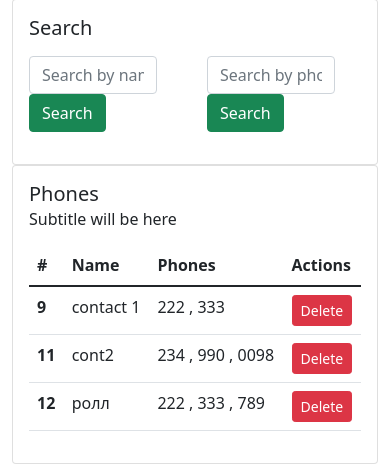
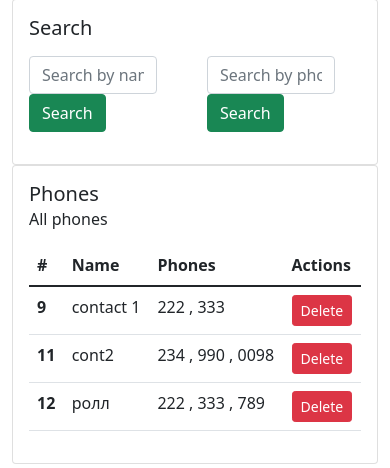
Before and after one commit to olga009-k/Addressbook, a Django app: page / in a window 390 px wide. Shown: the part 57-525 px from the top of the page. Run offline with Django 3.2, Linux system fonts and the light colour scheme; data comes from the database, SQL or seed files in the repository; both versions use the stored data as it was after the commit; some libraries are stand-ins or nearby versions.

Commit message:
phone book

```diff
--- a/src/phonebook/templates/phonebook/home.html
+++ b/src/phonebook/templates/phonebook/home.html
@@ -68,7 +68,7 @@
       <div class="card">
         <div class="card-body">
           <h5 class="card-title">Phones</h5>
-          <h6 class="card-subtitle">Subtitle will be here</h6>
+          <h6 class="card-subtitle">{{ search_message }}</h6>
           <p class="card-text">
             <table class="table">
               <thead>
--- a/src/phonebook/views.py
+++ b/src/phonebook/views.py
@@ -10,7 +10,21 @@ class HomePageView(TemplateView):
 
     def get_context_data(self, **kwards):
         context = super().get_context_data(**kwards)
-        context["persones"] = models.Persone.objects.all()
+        search_by = self.request.GET.get('search_by')
+        query = self.request.GET.get('query')
+        search_message = "All phones"
+        if search_by in ['phone', 'name'] and query:
+            if search_by == 'name':
+                search_message = f'Searching by "name" for "{query}"'
+                persones = models.Persone.objects.filter(name=query)
+            else:
+                persones = models.Persone.objects.filter(phones__phone__startswith=query)
+                search_message = f'Searching by "phones" for "{query}"'
+        else:
+            persones = models.Persone.objects.all()
+
+        context["search_message"] = search_message
+        context["persones"] = persones
         return context
 
 
```
Also changed, not shown: src/db.sqlite3.
